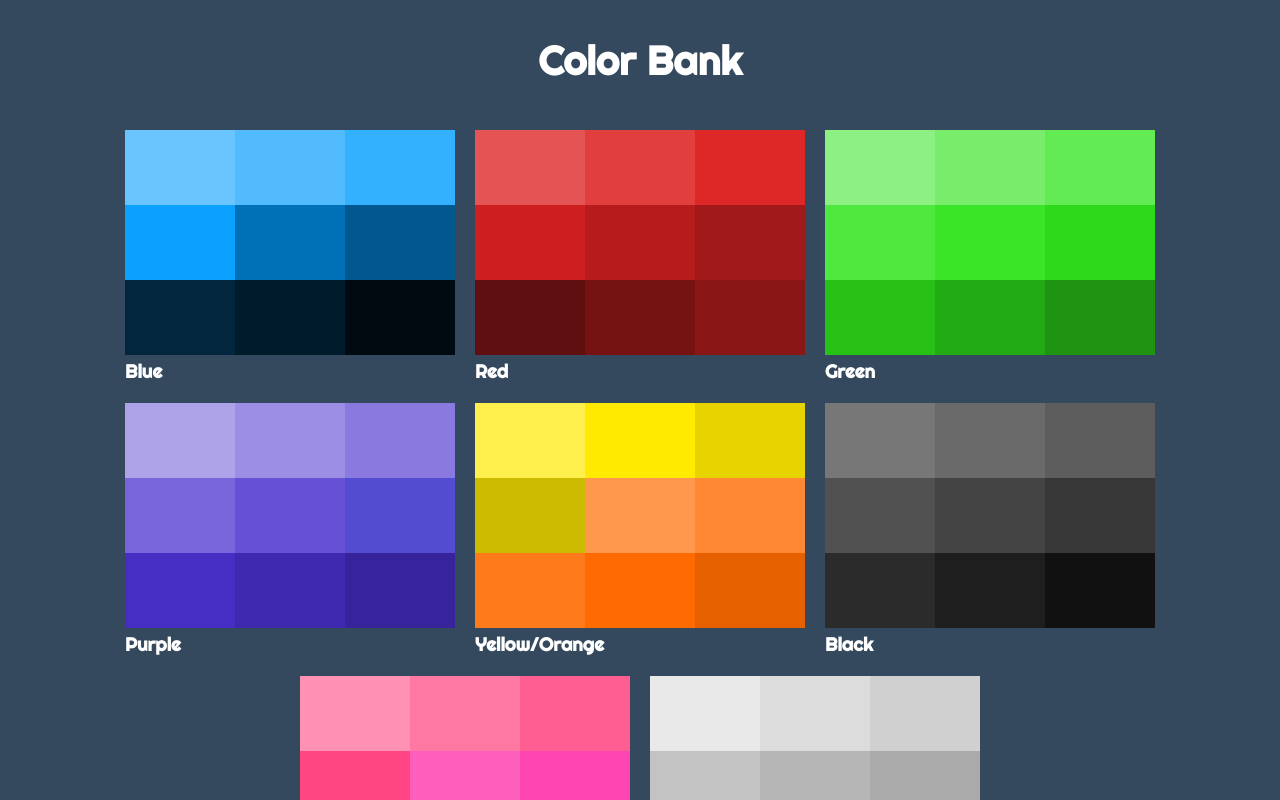
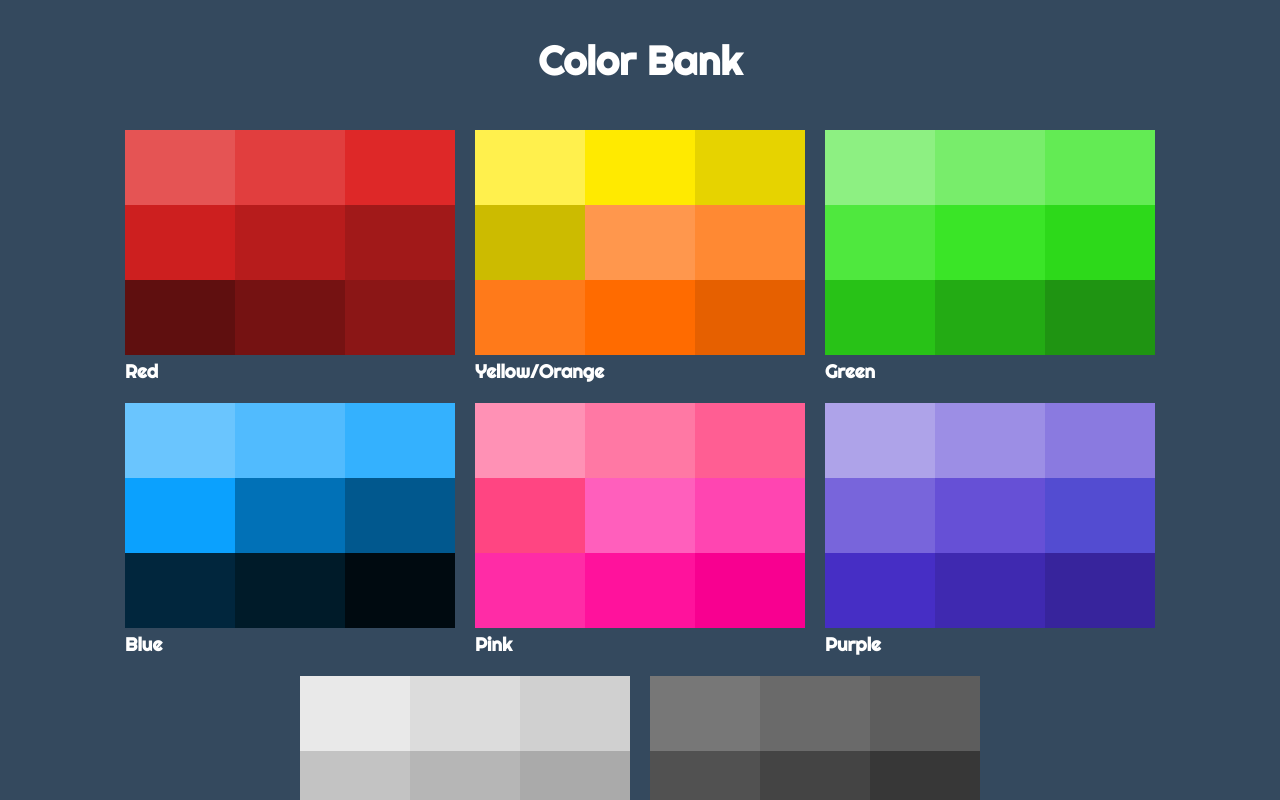
Before and after one commit to noahatkins/palettes, a Next.js app: page / in a window 1280 px wide. Shown: the top 800 px of the page. Built offline with nearby package versions, Linux system fonts and the light colour scheme.

Commit message:
Changed thumbnail layout to ROYGBIV

```diff
--- a/pages/index.js
+++ b/pages/index.js
@@ -10,14 +10,14 @@ export default function Home() {
         <h1 className={styles.title}>Color Bank</h1>
       </div>
       <div className="thumbnailGrid">
+        <Thumbnail path="/palette/red" title="Red" color="red" />
+        <Thumbnail path="/palette/yellow" title="Yellow/Orange" color="yellow" />
+        <Thumbnail path="/palette/green" title="Green" color="green" />
         <Thumbnail path="/palette/blue" title="Blue" color="blue" />
-        <Thumbnail path="/palette/red" title="Red" color="red" />
-        <Thumbnail path="/palette/green" title="Green" color="green" />
+        <Thumbnail path="/palette/pink" title="Pink" color="pink" />
         <Thumbnail path="/palette/purple" title="Purple" color="purple" />
-        <Thumbnail path="/palette/yellow" title="Yellow/Orange" color="yellow" />
+        <Thumbnail path="/palette/grey" title="Grey" color="grey" />
         <Thumbnail path="/palette/black" title="Black" color="black" />
-        <Thumbnail path="/palette/pink" title="Pink" color="pink" />
-        <Thumbnail path="/palette/grey" title="Grey" color="grey" />
       </div>
       <div className="homeFooter">
         <span>© 2021 Noah Atkins </span>
```
